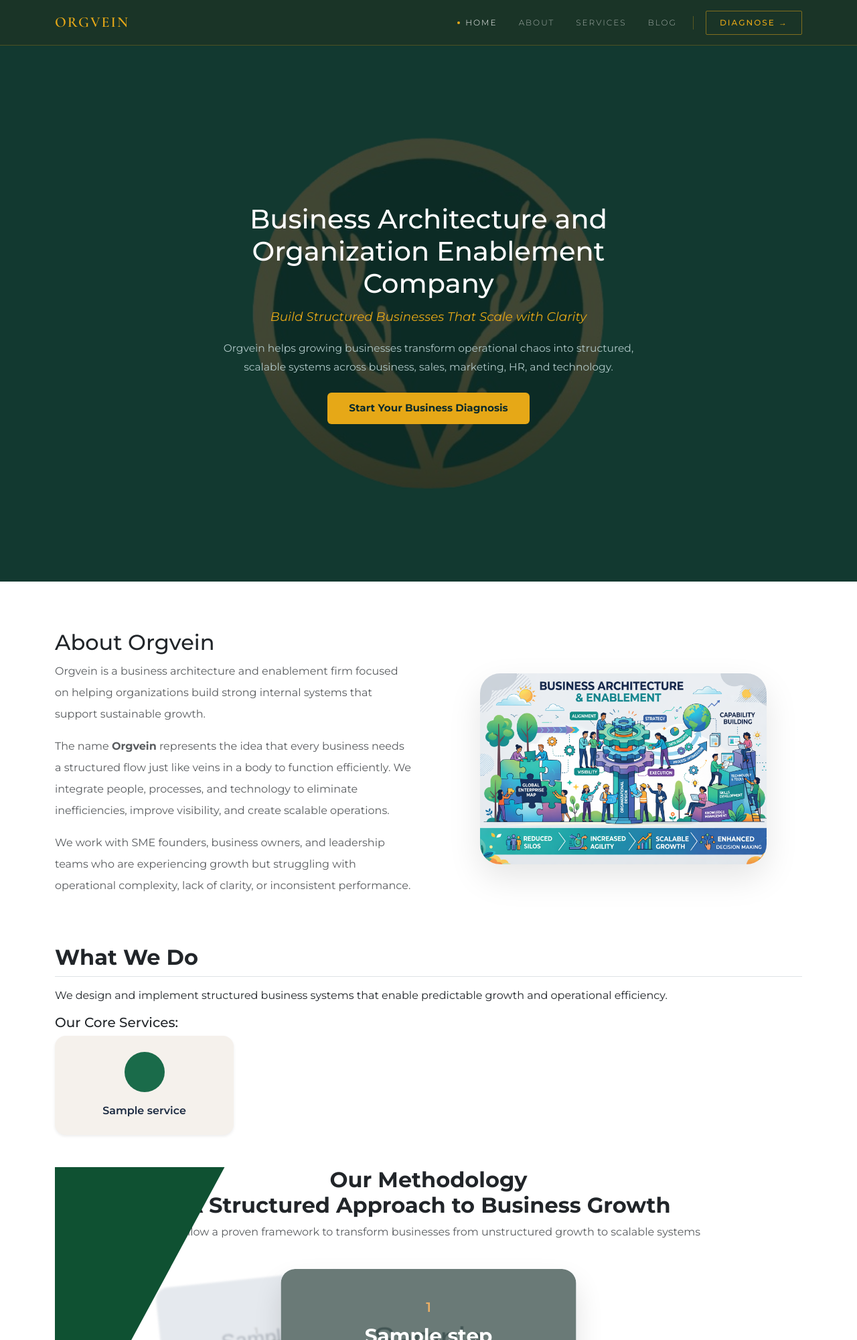
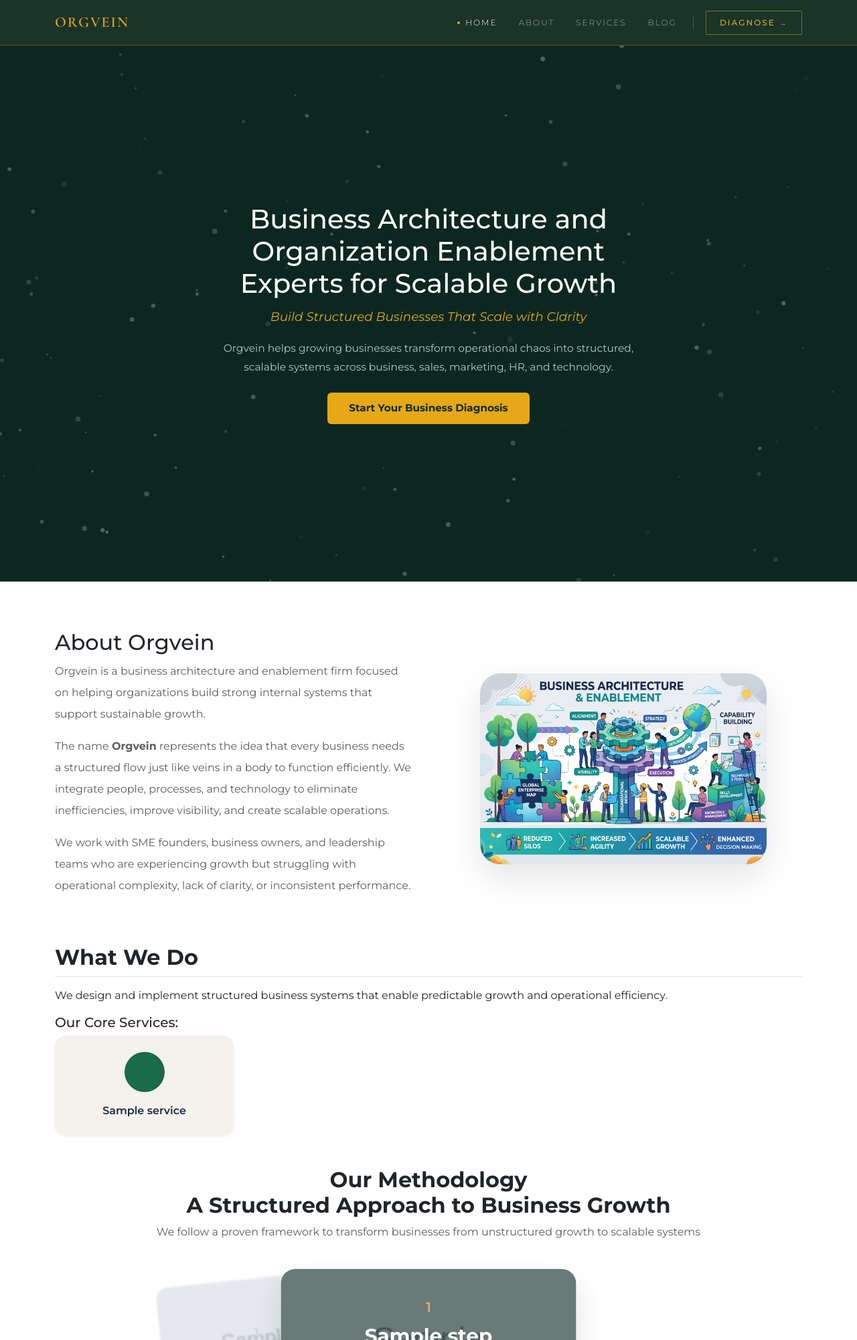
Before and after one commit to orgvein-pvt-ltd/orgvein-website, a Django app: template templates/core/home.html in a window 1280 px wide. Shown: the top 2000 px of the page at 67% size. Run offline with Django 5.2, Linux system fonts and the light colour scheme; tables that the repository leaves empty hold one stand-in row (values such as "Sample post"); the template is opened without the code that fills it: values that come from a table or form of the project are taken from there, most other values are stand-ins (such as "Sample title", 1, 10 or a date in 2020); grey boxes marked "Sample" are stand-in pictures.

Commit message:
feat: Homepage UI update 4

```diff
--- a/static/css/main.css
+++ b/static/css/main.css
@@ -1,4 +1,9 @@
 /* OrgVein custom styles — Bootstrap handles the rest */
+
+html, body {
+    overflow-x: hidden;
+    max-width: 100%;
+}
 
 /* ====== ROOT VARIABLES ========= */
 :root {
@@ -22,20 +27,26 @@
     position: relative;
     min-height: 100vh;
     display: flex;
+    background: #132D1F;
     align-items: center;
     justify-content: center;
-    background-color:  #2f7a56;
-    background-image: url('/static/img/hero2.png');
-    background-repeat: no-repeat;
-    background-position: center center;
-    background-size: 70%;
     overflow: hidden;
+}
+
+#particles-js {
+    position: absolute;
+    top: 0;
+    left: 0;
+    width: 100%;
+    height: 100%;
+    z-index: 0;
 }
 
 .hero-overlay {
     position: absolute;
     inset: 0;
-    background: rgba(8, 35, 35, 0.75);
+    background: rgba(8, 35, 35, 0.3);
+    z-index: 1;
 }
 
 .hero-content {
@@ -183,27 +194,6 @@
 .methodology-modern {
     position: relative;
     overflow: hidden;
-}
-
-/* MAIN LEFT SHAPE */
-.methodology-shape {
-    position: absolute;
-    left: 0;
-    top: 50%;
-    transform: translateY(-50%) translateX(-100%);
-    width: 300px;
-    height: 500px;
-    background: #0f5132;
-    clip-path: polygon(0 0, 90% 0, 0% 100%, 0% 100%);
-    z-index: 0;
-    opacity: 0;
-    transition: all 1s ease;
-}
-
-/* ANIMATION ACTIVE STATE */
-.methodology-modern.is-visible .methodology-shape {
-    transform: translateY(-50%) translateX(0);
-    opacity: 1;
 }
 
 @keyframes fadeUp {
--- a/static/js/main.js
+++ b/static/js/main.js
@@ -1,6 +1,55 @@
 document.addEventListener('DOMContentLoaded', () => {
 
-    /* ------------------ ALERT FADE (your existing code) ------------------ */
+    if (document.querySelector("#particles-js")) {
+        particlesJS("particles-js", {
+          particles: {
+            number: {
+              value: 120,
+              density: { enable: true, value_area: 800 }
+            },
+
+            color: { value: "#ffffff" }, // white snow
+
+            shape: { type: "circle" },
+
+            opacity: {
+              value: 0.6,
+              random: true
+            },
+
+            size: {
+              value: 4,
+              random: true
+            },
+
+            line_linked: {
+              enable: false
+            },
+
+            move: {
+              enable: true,
+              speed: 8,
+              direction: "bottom",
+              random: true,
+              straight: false,
+              out_mode: "out",
+              bounce: false
+            }
+          },
+
+          interactivity: {
+            events: {
+              onhover: { enable: false },
+              onclick: { enable: false }
+            }
+          },
+
+          retina_detect: true
+        });
+    }
+
+
+    /* ------------------ ALERT FADE  ------------------ */
     document.querySelectorAll('.message').forEach(msg => {
         setTimeout(() => {
             msg.style.transition = 'opacity 0.5s';
@@ -8,7 +57,6 @@
             setTimeout(() => msg.remove(), 500);
         }, 4000);
     });
-
 
     /* ------------------ METHODOLOGY ANIMATION ------------------ */
 
--- a/templates/base.html
+++ b/templates/base.html
@@ -13,6 +13,9 @@
     <link href="https://fonts.googleapis.com/css2?family=Montserrat:ital,wght@0,300;0,400;0,500;0,600;0,700;0,800;1,400&display=swap" rel="stylesheet">
     <link rel="stylesheet" href="{% static 'css/main.css' %}" />
 </head>
+<script src="https://cdn.jsdelivr.net/particles.js/2.0.0/particles.min.js"></script>
+
+<script src="{% static 'js/main.js' %}"></script>
 <body>
 
     {% include "components/navbar.html" %}
--- a/templates/components/footer.html
+++ b/templates/components/footer.html
@@ -43,7 +43,7 @@
                 </div>
                 <div style="font-size:.82rem;color:#7a9a9a;line-height:1.8;">
                     <div><a href="mailto:hello@orgvein.com" style="color:#7a9a9a;text-decoration:none;" onmouseover="this.style.color='#e6a817'" onmouseout="this.style.color='#7a9a9a'">info@orgvein.com</a></div>
-                    <div><a href="tel:+910000000000" style="color:#7a9a9a;text-decoration:none;" onmouseover="this.style.color='#e6a817'" onmouseout="this.style.color='#7a9a9a'">+91 00000 00000</a></div>
+                    <div><a href="tel:+910000000000" style="color:#7a9a9a;text-decoration:none;" onmouseover="this.style.color='#e6a817'" onmouseout="this.style.color='#7a9a9a'">+91 9249 539294</a></div>
                 </div>
             </div>
 
--- a/templates/core/home.html
+++ b/templates/core/home.html
@@ -4,10 +4,16 @@
 
 {% block full_width %}
 <!-- Hero — full width, outside container -->
-<section class="hero-section text-center text-white">
+<section id="hero-section" class="hero-section text-center text-white">
+    <!-- PARTICLES BACKGROUND -->
+    <div id="particles-js"></div>
+
+    <!-- OVERLAY -->
+    <div class="hero-overlay"></div>
+
     <div class="hero-overlay"></div>
     <div class="hero-content">
-        <h1>Business Architecture and Organization Enablement Company</h1>
+        <h1>Business Architecture and<br>Organization Enablement<br>Experts for Scalable Growth</h1>
         <p class="hero-sub fst-italic">Build Structured Businesses That Scale with Clarity</p>
         <p class="hero-desc mx-auto">
             Orgvein helps growing businesses transform operational chaos into structured, scalable systems
@@ -73,8 +79,6 @@
     <p class="text-muted text-center mb-5">
         We follow a proven framework to transform businesses from unstructured growth to scalable systems
     </p>
-    <div class="methodology-shape"></div>
-
     <div class="methodology-wrapper">
 
         <!-- PREVIOUS CARD -->
```
